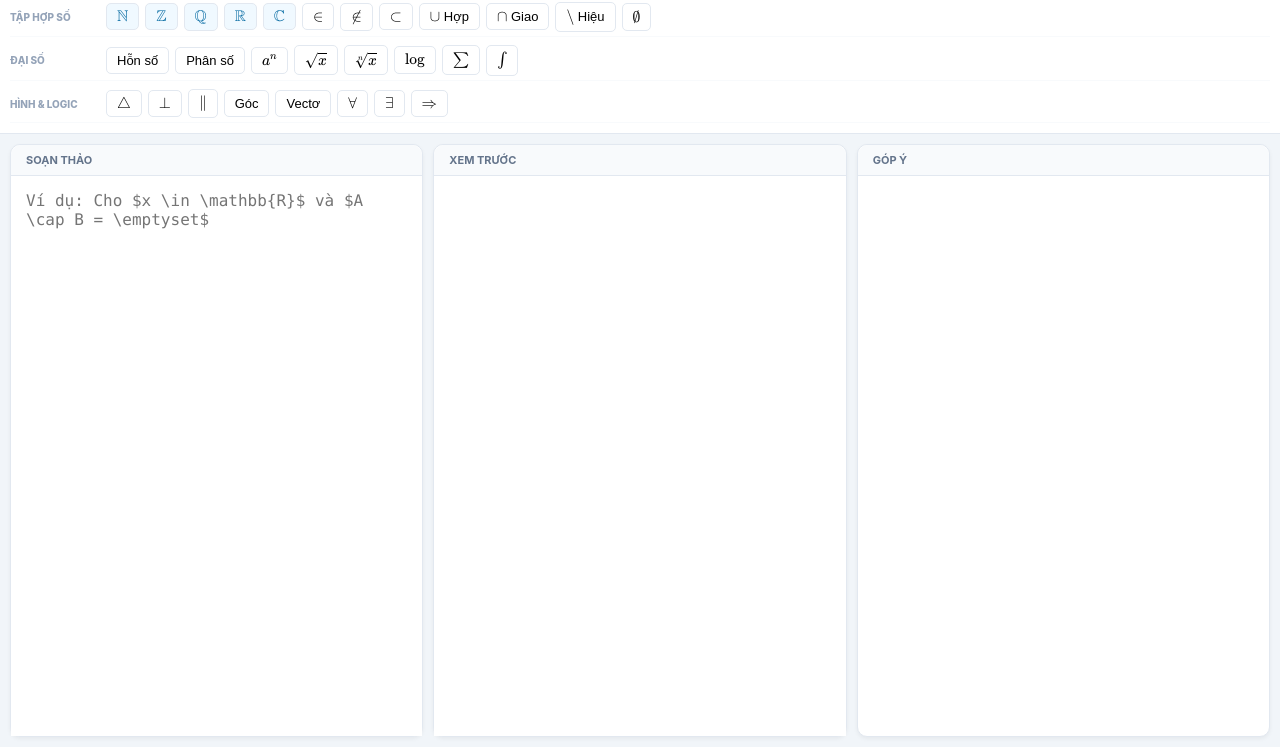
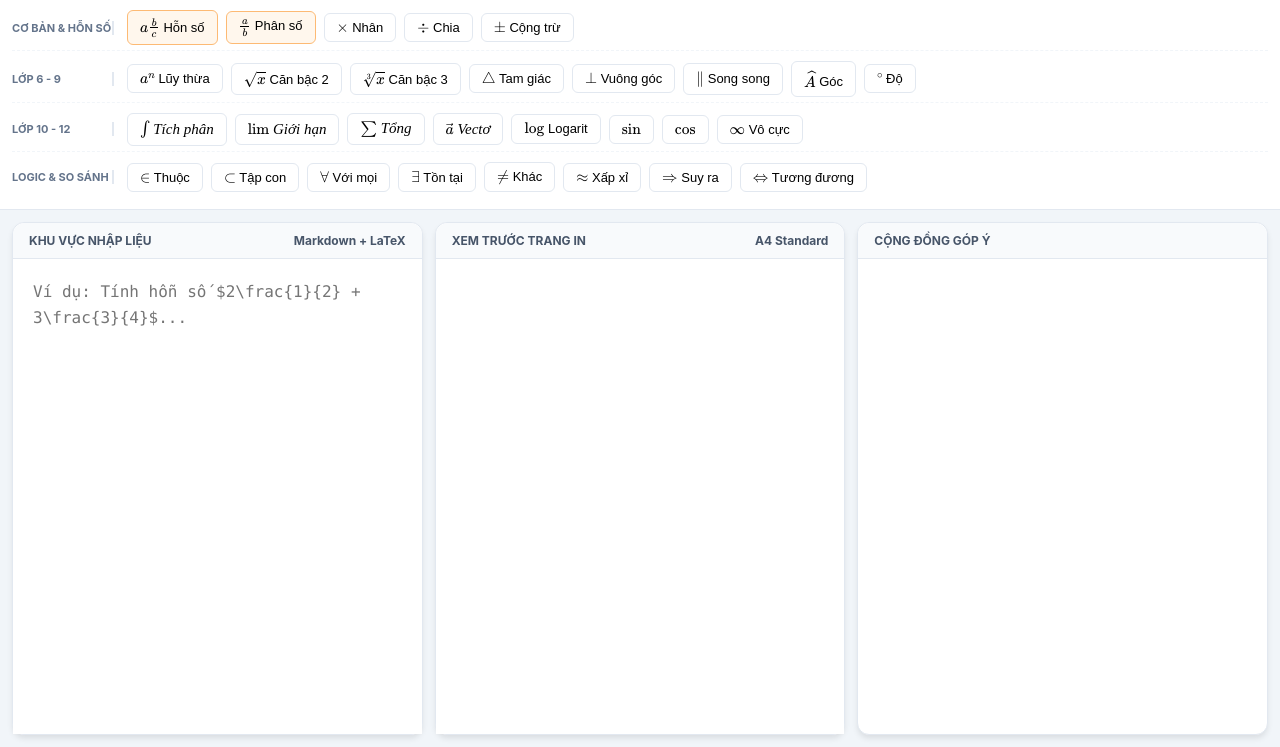
Before and after one commit to duy277240-alt/Canvas, a plain HTML site: page index.html in a window 1280 px wide. Shown: the part 53-800 px from the top of the page. Drawn offline with nearby package versions, Linux system fonts and the light colour scheme; some packages are replaced by stand-ins of ours.

Commit message:
Update index.html

```diff
--- a/index.html
+++ b/index.html
@@ -4,8 +4,8 @@
     <meta charset="UTF-8">
     <meta name="viewport" content="width=device-width, initial-scale=1.0">
     <meta name="google-site-verification" content="DÁN_MÃ_XÁC_MINH_CỦA_BẠN_VÀO_ĐÂY" />
-    <meta name="description" content="Canvas Toán Học - Trình soạn thảo toán học đầy đủ: Tập hợp số N, Z, Q, R, Phân số, Hỗn số, Hình học và Giải tích.">
-    <title>Canvas Toán Học Pro | Full Mathematical Symbols</title>
+    <meta name="description" content="Canvas Toán Học - Trình soạn thảo toán học đa năng: Hỗn số, Căn bậc n, Tích phân, Hình học. Hỗ trợ đầy đủ từ lớp 1 đến lớp 12.">
+    <title>Canvas Toán Học Pro | Đầy Đủ Ký Hiệu Lớp 1-12</title>
 
     <script type="text/x-mathjax-config">
       MathJax.Hub.Config({
@@ -17,87 +17,121 @@
 
     <style>
         :root { --primary: #0f172a; --secondary: #334155; --accent: #38bdf8; --success: #22c55e; --bg: #f1f5f9; }
-        body { font-family: 'Inter', sans-serif; margin: 0; display: flex; flex-direction: column; height: 100vh; background: var(--bg); color: #1e293b; }
-        header { background: var(--primary); color: white; padding: 10px 20px; display: flex; justify-content: space-between; align-items: center; }
-        .toolbar { background: white; padding: 10px; border-bottom: 1px solid #e2e8f0; display: flex; flex-direction: column; gap: 8px; overflow-x: auto; }
-        .tool-group { display: flex; gap: 6px; align-items: center; white-space: nowrap; padding-bottom: 4px; border-bottom: 1px solid #f8fafc; }
-        .group-name { font-size: 10px; font-weight: 800; color: #94a3b8; min-width: 90px; text-transform: uppercase; }
-        button { padding: 5px 10px; cursor: pointer; border: 1px solid #e2e8f0; background: #fff; border-radius: 5px; font-size: 13px; transition: 0.2s; }
-        button:hover { border-color: var(--accent); background: #f0f9ff; }
-        .btn-set { font-weight: bold; color: #0369a1; background: #f0f9ff; }
-        .main { display: flex; flex: 1; overflow: hidden; padding: 10px; gap: 10px; }
-        .pane { display: flex; flex-direction: column; flex: 1; background: white; border-radius: 10px; border: 1px solid #e2e8f0; box-shadow: 0 2px 4px rgba(0,0,0,0.05); }
-        .label { background: #f8fafc; padding: 8px 15px; font-size: 11px; font-weight: 700; color: #64748b; border-bottom: 1px solid #e2e8f0; border-radius: 10px 10px 0 0; }
-        textarea { flex: 1; padding: 15px; font-size: 16px; border: none; resize: none; font-family: 'Consolas', monospace; outline: none; }
-        #preview { flex: 1; padding: 30px; overflow-y: auto; font-size: 19px; line-height: 1.8; font-family: 'Times New Roman', serif; background: white; }
-        @media print { header, .toolbar, .feedback-pane, .label, textarea { display: none !important; } .main { display: block; } #preview { width: 100%; } }
+        body { font-family: 'Inter', 'Segoe UI', sans-serif; margin: 0; display: flex; flex-direction: column; height: 100vh; background: var(--bg); color: #1e293b; }
+
+        header { background: var(--primary); color: white; padding: 10px 20px; display: flex; justify-content: space-between; align-items: center; box-shadow: 0 2px 8px rgba(0,0,0,0.2); }
+        .logo-area { display: flex; align-items: center; gap: 10px; }
+        .version-tag { font-size: 10px; background: var(--accent); color: var(--primary); padding: 2px 6px; border-radius: 4px; font-weight: bold; }
+
+        /* Hệ thống Toolbar mới */
+        .toolbar { background: white; padding: 12px; border-bottom: 1px solid #e2e8f0; display: flex; flex-direction: column; gap: 10px; overflow-x: auto; }
+        .tool-group { display: flex; gap: 8px; align-items: center; white-space: nowrap; padding-bottom: 5px; border-bottom: 1px dashed #f1f5f9; }
+        .tool-group:last-child { border-bottom: none; }
+        .group-name { font-size: 11px; font-weight: 700; color: #64748b; min-width: 100px; text-transform: uppercase; border-right: 2px solid #e2e8f0; margin-right: 5px; }
+
+        button { padding: 6px 12px; cursor: pointer; border: 1px solid #e2e8f0; background: #fff; border-radius: 6px; font-size: 13px; font-weight: 500; transition: all 0.2s; }
+        button:hover { border-color: var(--accent); background: #f0f9ff; color: var(--primary); }
+        .btn-math { font-family: 'Times New Roman', serif; font-style: italic; font-size: 15px; }
+        .btn-hot { background: #fff7ed; border-color: #fdba74; }
+
+        .main { display: flex; flex: 1; overflow: hidden; padding: 12px; gap: 12px; }
+        .pane { display: flex; flex-direction: column; flex: 1; background: white; border-radius: 12px; border: 1px solid #e2e8f0; box-shadow: 0 4px 6px -1px rgba(0,0,0,0.1); }
+        .label { background: #f8fafc; padding: 10px 16px; font-size: 12px; font-weight: 700; color: #475569; border-bottom: 1px solid #e2e8f0; border-radius: 12px 12px 0 0; display: flex; justify-content: space-between; }
+
+        textarea { flex: 1; padding: 20px; font-size: 16px; border: none; resize: none; font-family: 'Fira Code', 'Consolas', monospace; outline: none; line-height: 1.6; color: #334155; }
+        #preview { flex: 1; padding: 40px; overflow-y: auto; font-size: 20px; line-height: 1.8; font-family: 'Times New Roman', serif; background: white; color: black; }
+
+        .feedback-pane { width: 320px; }
+
+        @media print {
+            header, .toolbar, .feedback-pane, .label, textarea { display: none !important; }
+            .main { display: block; padding: 0; }
+            .pane { border: none; box-shadow: none; }
+            #preview { padding: 0; width: 100%; }
+        }
     </style>
 </head>
 <body>
 
 <header>
-    <div style="font-weight: 900;">📐 CANVAS MATH PRO v3.1</div>
+    <div class="logo-area">
+        <span style="font-size: 1.3rem; font-weight: 900;">📐 CANVAS MATH</span>
+        <span class="version-tag">V3.0 PRO</span>
+    </div>
     <div style="display: flex; gap: 10px;">
-        <button onclick="copySite()" style="background:#334155; color:white; border:none;">🔗 Copy Link</button>
-        <button onclick="window.print()" style="background:var(--success); color:white; border:none;">🖨️ XUẤT PDF</button>
+        <button onclick="copySite()" style="background:#334155; color:white; border:none;">🔗 Chia sẻ</button>
+        <button onclick="window.print()" style="background:var(--success); color:white; border:none; padding: 8px 20px;">🖨️ XUẤT FILE IN (PDF)</button>
     </div>
 </header>
 
 <div class="toolbar">
     <div class="tool-group">
-        <div class="group-name">Tập hợp số</div>
-        <button class="btn-set" onclick="add('\\mathbb{N}')">$\mathbb{N}$</button>
-        <button class="btn-set" onclick="add('\\mathbb{Z}')">$\mathbb{Z}$</button>
-        <button class="btn-set" onclick="add('\\mathbb{Q}')">$\mathbb{Q}$</button>
-        <button class="btn-set" onclick="add('\\mathbb{R}')">$\mathbb{R}$</button>
-        <button class="btn-set" onclick="add('\\mathbb{C}')">$\mathbb{C}$</button>
-        <button onclick="add('\\in ')">$\in$</button>
-        <button onclick="add('\\notin ')">$\notin$</button>
-        <button onclick="add('\\subset ')">$\subset$</button>
-        <button onclick="add('\\cup ')">$\cup$ Hợp</button>
-        <button onclick="add('\\cap ')">$\cap$ Giao</button>
-        <button onclick="add('\\setminus ')">$\setminus$ Hiệu</button>
-        <button onclick="add('\\emptyset ')">$\emptyset$</button>
+        <div class="group-name">Cơ bản & Hỗn số</div>
+        <button class="btn-hot" onclick="add('a\\frac{b}{c}')">$a\frac{b}{c}$ Hỗn số</button>
+        <button class="btn-hot" onclick="add('\\frac{a}{b}')">$\frac{a}{b}$ Phân số</button>
+        <button onclick="add('\\times ')">$\times$ Nhân</button>
+        <button onclick="add('\\div ')">$\div$ Chia</button>
+        <button onclick="add('\\pm ')">$\pm$ Cộng trừ</button>
     </div>
 
     <div class="tool-group">
-        <div class="group-name">Đại số</div>
-        <button onclick="add('a\\frac{b}{c}')">Hỗn số</button>
-        <button onclick="add('\\frac{a}{b}')">Phân số</button>
-        <button onclick="add('a^n')">$a^n$</button>
-        <button onclick="add('\\sqrt{x}')">$\sqrt{x}$</button>
-        <button onclick="add('\\sqrt[n]{x}')">$\sqrt[n]{x}$</button>
-        <button onclick="add('\\log_a b')">$\log$</button>
-        <button onclick="add('\\sum')">$\sum$</button>
-        <button onclick="add('\\int')">$\int$</button>
+        <div class="group-name">Lớp 6 - 9</div>
+        <button onclick="add('a^n')">$a^n$ Lũy thừa</button>
+        <button onclick="add('\\sqrt{x}')">$\sqrt{x}$ Căn bậc 2</button>
+        <button onclick="add('\\sqrt[3]{x}')">$\sqrt[3]{x}$ Căn bậc 3</button>
+        <button onclick="add('\\triangle ')">$\triangle$ Tam giác</button>
+        <button onclick="add('\\perp ')">$\perp$ Vuông góc</button>
+        <button onclick="add('\\parallel ')">$\parallel$ Song song</button>
+        <button onclick="add('\\widehat{ABC}')">$\widehat{A}$ Góc</button>
+        <button onclick="add('^\\circ ')">$^\circ$ Độ</button>
     </div>
 
     <div class="tool-group">
-        <div class="group-name">Hình & Logic</div>
-        <button onclick="add('\\triangle ')">$\triangle$</button>
-        <button onclick="add('\\perp ')">$\perp$</button>
-        <button onclick="add('\\parallel ')">$\parallel$</button>
-        <button onclick="add('\\widehat{A}')">Góc</button>
-        <button onclick="add('\\vec{a}')">Vectơ</button>
-        <button onclick="add('\\forall ')">$\forall$</button>
-        <button onclick="add('\\exists ')">$\exists$</button>
-        <button onclick="add('\\Rightarrow ')">$\Rightarrow$</button>
+        <div class="group-name">Lớp 10 - 12</div>
+        <button class="btn-math" onclick="add('\\int_{a}^{b} f(x)dx')">$\int$ Tích phân</button>
+        <button class="btn-math" onclick="add('\\lim_{x \\to x_0}')">$\lim$ Giới hạn</button>
+        <button class="btn-math" onclick="add('\\sum_{i=1}^{n}')">$\sum$ Tổng</button>
+        <button class="btn-math" onclick="add('\\vec{a}')">$\vec{a}$ Vectơ</button>
+        <button onclick="add('\\log_a b')">$\log$ Logarit</button>
+        <button onclick="add('\\sin x')">$\sin$</button>
+        <button onclick="add('\\cos x')">$\cos$</button>
+        <button onclick="add('\\infty ')">$\infty$ Vô cực</button>
+    </div>
+
+    <div class="tool-group">
+        <div class="group-name">Logic & So sánh</div>
+        <button onclick="add('\\in ')">$\in$ Thuộc</button>
+        <button onclick="add('\\subset ')">$\subset$ Tập con</button>
+        <button onclick="add('\\forall ')">$\forall$ Với mọi</button>
+        <button onclick="add('\\exists ')">$\exists$ Tồn tại</button>
+        <button onclick="add('\\neq ')">$\neq$ Khác</button>
+        <button onclick="add('\\approx ')">$\approx$ Xấp xỉ</button>
+        <button onclick="add('\\Rightarrow ')">$\Rightarrow$ Suy ra</button>
+        <button onclick="add('\\Leftrightarrow ')">$\Leftrightarrow$ Tương đương</button>
     </div>
 </div>
 
 <div class="main">
     <div class="pane">
-        <div class="label">SOẠN THẢO</div>
-        <textarea id="editor" oninput="update()" placeholder="Ví dụ: Cho $x \in \mathbb{R}$ và $A \cap B = \emptyset$"></textarea>
+        <div class="label">KHU VỰC NHẬP LIỆU <span>Markdown + LaTeX</span></div>
+        <textarea id="editor" oninput="update()" placeholder="Ví dụ: Tính hỗn số $2\frac{1}{2} + 3\frac{3}{4}$..."></textarea>
     </div>
+
     <div class="pane">
-        <div class="label">XEM TRƯỚC</div>
+        <div class="label">XEM TRƯỚC TRANG IN <span>A4 Standard</span></div>
         <div id="preview"></div>
     </div>
-    <div class="pane" style="width:280px;">
-        <div class="label">GÓP Ý</div>
-        <div style="padding:10px; overflow-y:auto; flex:1;">
-            <script src="https://utteranc.es/client.js" repo="duy277240-alt/Canvas" issue-term="pathname" theme="github-light" crossorigin="anonymous" async></script>
+
+    <div class="pane feedback-pane">
+        <div class="label">CỘNG ĐỒNG GÓP Ý</div>
+        <div style="padding: 10px; flex: 1; overflow-y: auto;">
+            <script src="https://utteranc.es/client.js"
+                repo="duy277240-alt/Canvas"
+                issue-term="pathname"
+                theme="github-light"
+                crossorigin="anonymous"
+                async>
+            </script>
         </div>
     </div>
 </div>
@@ -106,31 +140,50 @@
     const editor = document.getElementById('editor');
     const preview = document.getElementById('preview');
 
-    editor.value = localStorage.getItem('canvas_final') || "";
+    // Lưu trữ dữ liệu thông minh
+    editor.value = localStorage.getItem('canvas_v3_content') || "";
 
     function update() {
-        localStorage.setItem('canvas_final', editor.value);
+        localStorage.setItem('canvas_v3_content', editor.value);
         let content = editor.value
             .replace(/\*\*(.*?)\*\*/g, '<strong>$1</strong>')
+            .replace(/\*(.*?)\*/g, '<em>$1</em>')
             .replace(/\n/g, '<br>');
+
         preview.innerHTML = content;
-        if (window.MathJax) MathJax.Hub.Queue(["Typeset", MathJax.Hub, preview]);
+        if (window.MathJax) {
+            MathJax.Hub.Queue(["Typeset", MathJax.Hub, preview]);
+        }
     }
 
     function add(code) {
-        const s = editor.selectionStart;
-        const insert = (code.includes('\\') || code.includes('^')) ? `$${code}$` : code;
-        editor.value = editor.value.substring(0, s) + insert + editor.value.substring(editor.selectionEnd);
+        const start = editor.selectionStart;
+        const end = editor.selectionEnd;
+        const text = editor.value;
+        const before = text.substring(0, start);
+        const after = text.substring(end);
+
+        // Bọc trong dấu $ nếu là ký hiệu LaTeX
+        const markup = `$${code}$`;
+
+        editor.value = before + markup + after;
         update();
         editor.focus();
+
+        // Đặt con trỏ vào giữa các ký hiệu trống (ví dụ giữa { })
+        if (code.includes('{')) {
+            const pos = before.length + markup.indexOf('{') + 1;
+            editor.setSelectionRange(pos, pos);
+        }
     }
 
     function copySite() {
         navigator.clipboard.writeText(window.location.href);
-        alert("Đã copy link trang web!");
+        alert("Đã copy link trang web! Hãy chia sẻ cho mọi người nhé.");
     }
 
     window.onload = update;
 </script>
+
 </body>
 </html>
```
